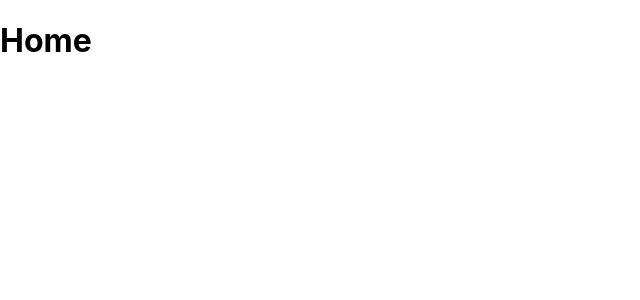
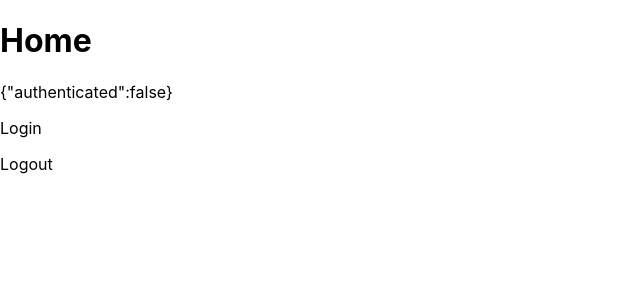
Before and after one commit to Vitamin-Ccc/myspace, a React (Create React App) app in the folder client/: page / in a window 1280 px wide. Shown: the top 300 px of the page, without its empty margins (0-640 px from the left). Built offline with nearby package versions, Linux system fonts and the light colour scheme.

Commit message:
handleLogin and handleLogout working

```diff
--- a/client/src/index.js
+++ b/client/src/index.js
@@ -4,11 +4,14 @@ import './index.css';
 import App from './App';
 import reportWebVitals from './reportWebVitals';
 import { BrowserRouter } from 'react-router-dom';
+import AuthProvider from './providers/AuthProvider';
 
 ReactDOM.render(
+  <AuthProvider>
   <BrowserRouter>
     <App />
-  </BrowserRouter>,
+  </BrowserRouter>
+  </AuthProvider>,
   document.getElementById('root')
 );
 
--- a/client/src/pages/Home.js
+++ b/client/src/pages/Home.js
@@ -1,7 +1,15 @@
+import { useContext } from "react";
+import { AuthContext } from "../providers/AuthProvider";
+
 const Home = () => {
+  const auth = useContext(AuthContext);
+
   return (
     <div>
       <h1>Home</h1>
+      {JSON.stringify(auth)}
+      <p onClick = {auth.handleLogin}>Login</p>
+      <p onClick = {auth.handleLogout}>Logout</p>
     </div>
   )
 }
--- /dev/null
+++ b/client/src/providers/AuthProvider.js
@@ -0,0 +1,47 @@
+import React, {useState} from "react";
+import axios from "axios";
+
+export const AuthContext = React.createContext();
+
+// Probably won't use this (AuthContext and useContext instead)
+export const AuthConsumer = AuthContext.Consumer;
+
+const AuthProvider = (props) => {
+  //a null user is a user that is not logged in
+  const [user, setUser] = useState(null);
+
+  const handleRegister = async () => {
+    //axios call to register users (interacting with DB)
+    //setUser
+    console.log("handleRegister")
+  };
+
+  const handleLogin = async () => {
+    //axios call to login users (interacting with DB)
+    //setUser
+    setUser ({ email: "some email"})
+    console.log("handleLogin")
+  };
+
+  const handleLogout = async () => {
+    //axios call to logout users (interacting with DB)
+    setUser(null);
+    console.log("handleLogout")
+  };
+
+  return (
+    <AuthContext.Provider value = {{
+      ...user,
+      handleRegister,
+      handleLogin,
+      handleLogout,
+      setUser,
+      authenticated: user !== null,
+      }}
+    >
+      {props.children}
+    </AuthContext.Provider>
+  );
+};
+
+export default AuthProvider;
```
